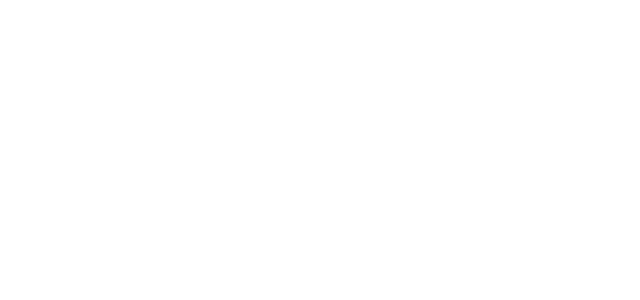
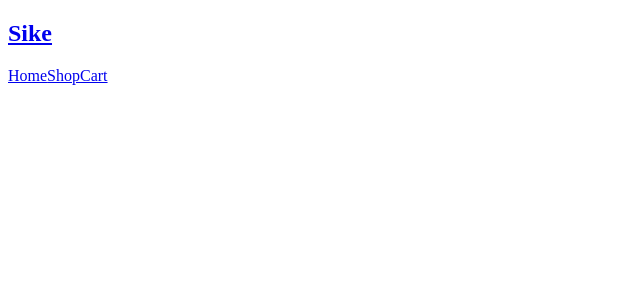
Before and after one commit to jooo-lee/sike, a React (Vite) app: page / in a window 1280 px wide. Shown: the top 300 px of the page, without its empty margins (0-640 px from the left). Built offline with nearby package versions, Linux system fonts and the light colour scheme.

Commit message:
Create Navbar component

```diff
--- a/src/App.jsx
+++ b/src/App.jsx
@@ -1,3 +1,7 @@
-function App() {}
+import Navbar from './components/Navbar/Navbar.jsx';
+
+function App() {
+  return <Navbar />;
+}
 
 export default App;
--- /dev/null
+++ b/src/components/Navbar/Navbar.jsx
@@ -0,0 +1,14 @@
+const Navbar = () => {
+  return (
+    <nav>
+      <h1>
+        <a href="/">Sike</a>
+      </h1>
+      <a href="/">Home</a>
+      <a href="/">Shop</a>
+      <a href="/">Cart</a>
+    </nav>
+  );
+};
+
+export default Navbar;
```
Also changed, not shown: 1 other file (tests, documents, lock files or other folders).
